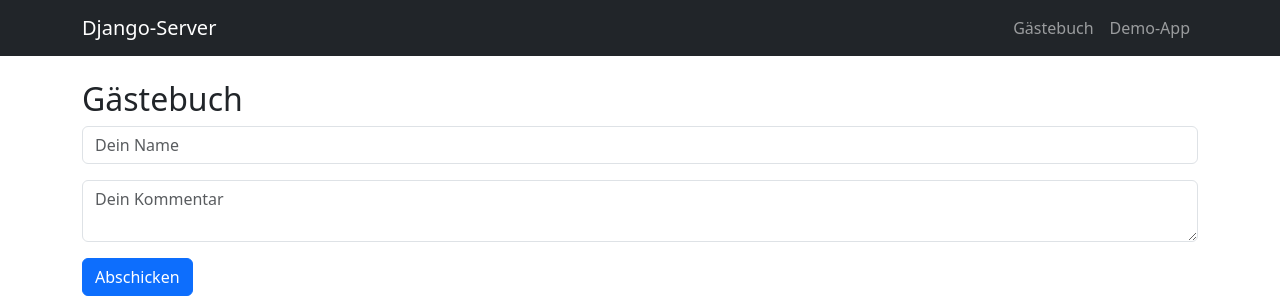
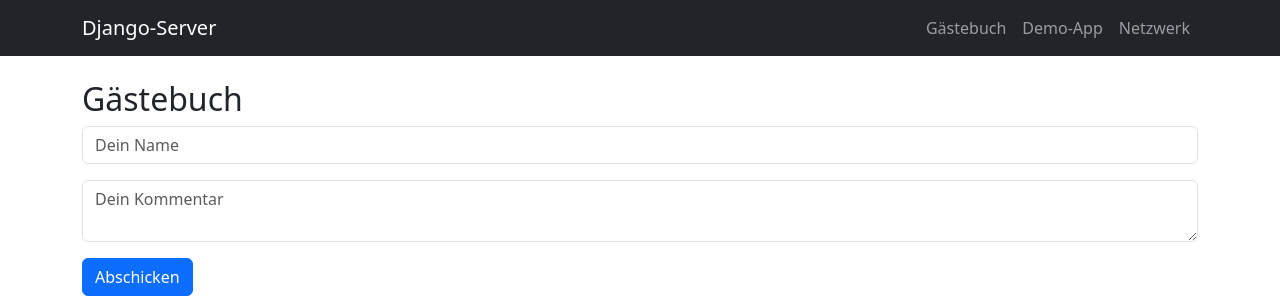
Before and after one commit to Det1960/DjangoPlayGround, a Django app: page / in a window 1280 px wide. Shown: the top 300 px of the page. Run offline with Django 5.2, Linux system fonts and the light colour scheme; data that the repository does not hold is empty.

Commit message:
menue erweitert

```diff
--- a/templates/base.html
+++ b/templates/base.html
@@ -14,6 +14,7 @@
             <div class="navbar-nav">
                 <a class="nav-link" href="/">Gästebuch</a>
                 <a class="nav-link" href="/demo/">Demo-App</a>
+                <a class="nav-link" href="/networkip/">Netzwerk</a>
             </div>
         </div>
     </nav>
```
